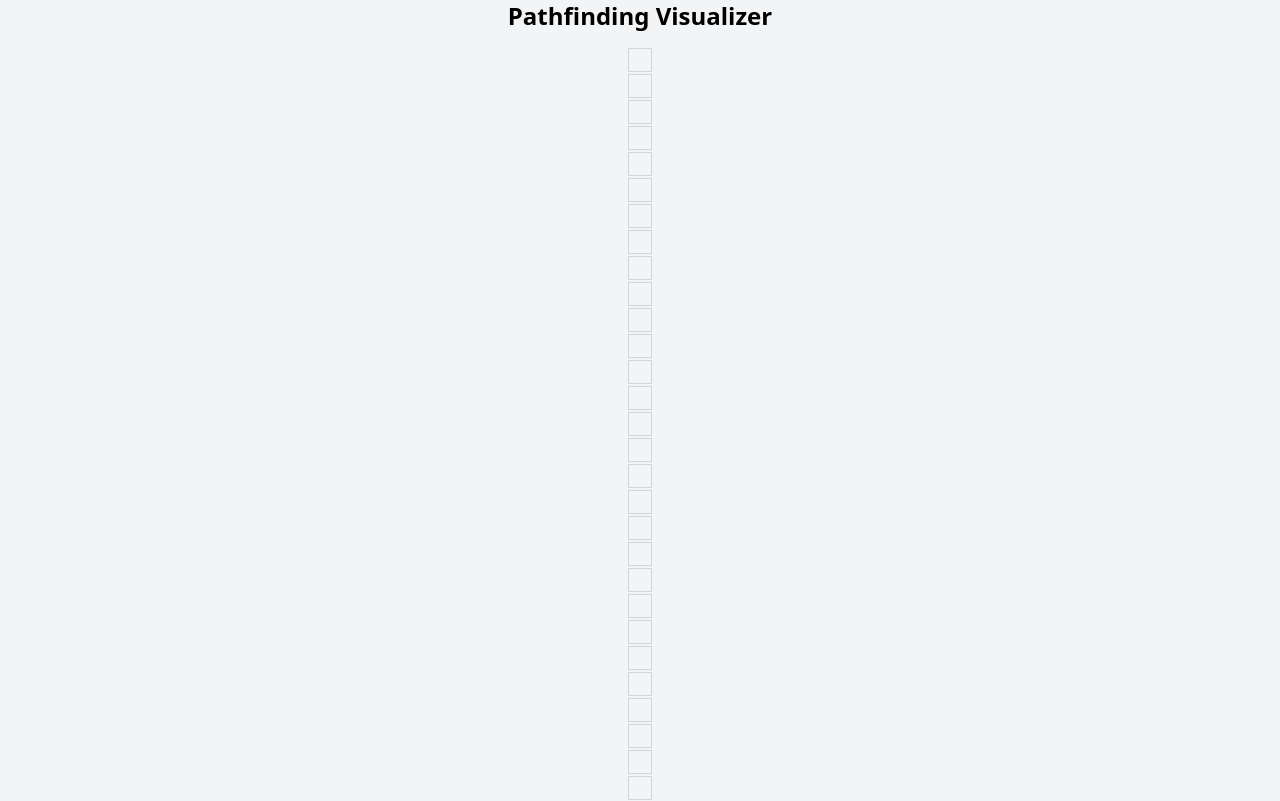
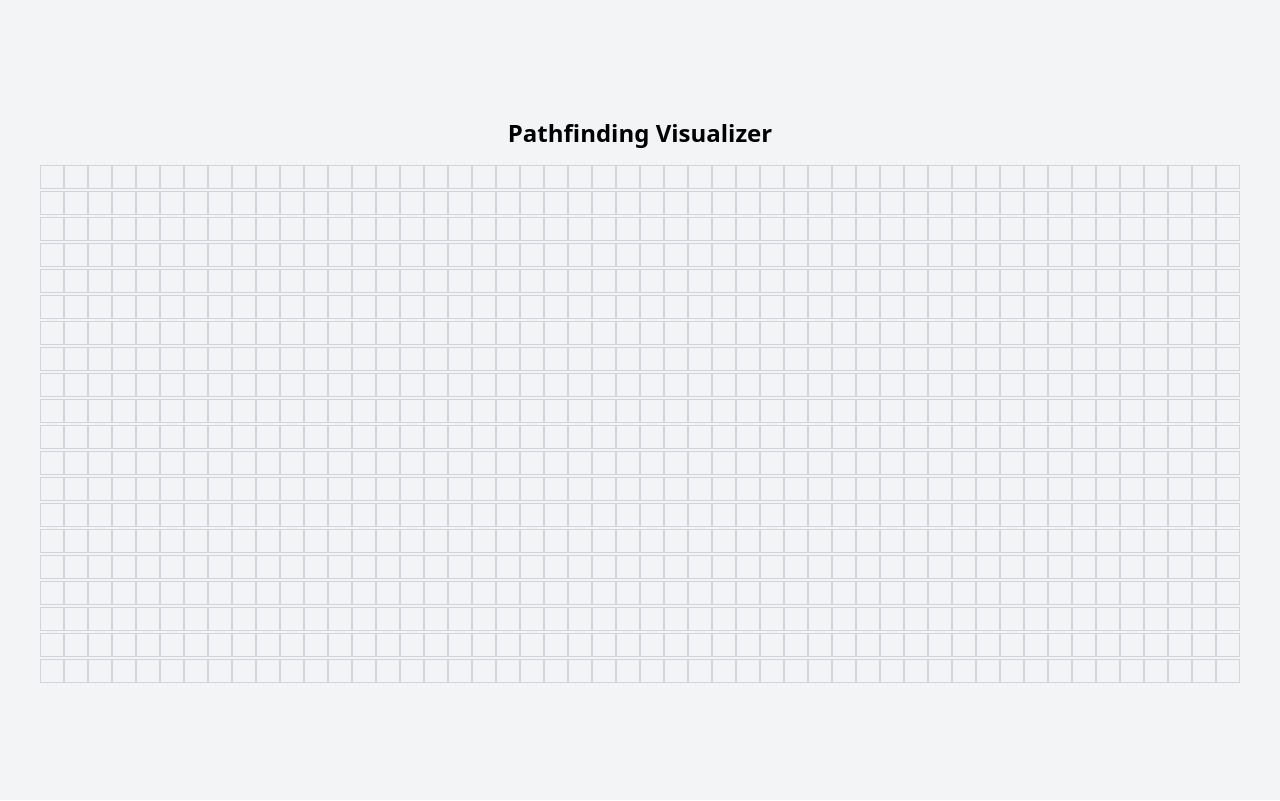
Before and after one commit to iFrey47/pathfinding-visualizer, a React (Create React App) app: page / in a window 1280 px wide. Shown: the top 801 px of the page. Built offline with nearby package versions, Linux system fonts and the light colour scheme.

Commit message:
grid and cells look fine

```diff
--- a/src/components/Cells.tsx
+++ b/src/components/Cells.tsx
@@ -1,13 +1,25 @@
 import React from "react";
 
-interface CellProps {
-  id: number;
+interface NodeProps {
+  isStart: boolean;
+  isEnd: boolean;
+  isObstacle: boolean;
+  onClick: () => void;
 }
 
-const Cell: React.FC<CellProps> = ({ id }) => {
+const Node: React.FC<NodeProps> = ({ isStart, isEnd, isObstacle, onClick }) => {
+  const baseClass = "w-6 h-6 border border-gray-300";
+  const extraClassName = isStart
+    ? "bg-green-500"
+    : isEnd
+    ? "bg-red-500"
+    : isObstacle
+    ? "bg-black"
+    : "";
+
   return (
-    <div className="w-6 h-6 border border-gray-300" id={`cell-${id}`}></div>
+    <div className={`${baseClass} ${extraClassName}`} onClick={onClick}></div>
   );
 };
 
-export default Cell;
+export default Node;
--- a/src/components/Grid.tsx
+++ b/src/components/Grid.tsx
@@ -1,24 +1,67 @@
-import React from "react";
+import React, { useState } from "react";
 import Cell from "./Cells";
 
 const Grid: React.FC = () => {
-  const numRows = 20;
-  const numCols = 50;
+  const [grid, setGrid] = useState(createInitialGrid());
+  const [startCell, setStartCell] = useState<{
+    row: number;
+    col: number;
+  } | null>(null);
+  const [endCell, setEndCell] = useState<{ row: number; col: number } | null>(
+    null
+  );
 
-  const renderGrid = () => {
-    let grid = [];
-    let cellId = 0;
-
-    for (let row = 0; row < numRows; ++row) {
-      for (let col = 0; col < numCols; ++col) {
-        grid.push(<Cell key={cellId} id={cellId} />);
-        ++cellId;
-      }
+  const handleNodeClick = (row: number, col: number) => {
+    const newGrid = [...grid];
+    if (!startCell) {
+      setStartCell({ row, col });
+      newGrid[row][col].isStart = true;
+    } else if (!endCell) {
+      setEndCell({ row, col });
+      newGrid[row][col].isEnd = true;
+    } else {
+      newGrid[row][col].isObstacle = !newGrid[row][col].isObstacle;
     }
-    return grid;
+    setGrid(newGrid);
   };
 
-  return <div className="grid grid-cols-20 gap-0.5">{renderGrid()}</div>;
+  return (
+    <div className="grid grid-cols-50 gap-0.5">
+      {grid.map((row, rowIdx) => (
+        <div key={rowIdx} className="flex">
+          {row.map((cell, cellIdx) => (
+            <Cell
+              key={cellIdx}
+              isStart={cell.isStart}
+              isEnd={cell.isEnd}
+              isObstacle={cell.isObstacle}
+              onClick={() => handleNodeClick(rowIdx, cellIdx)}
+            />
+          ))}
+        </div>
+      ))}
+    </div>
+  );
 };
 
+const createInitialGrid = () => {
+  const grid = [];
+  for (let row = 0; row < 20; row++) {
+    const currentRow = [];
+    for (let col = 0; col < 50; col++) {
+      currentRow.push(createCell(row, col));
+    }
+    grid.push(currentRow);
+  }
+  return grid;
+};
+
+const createCell = (row: number, col: number) => ({
+  row,
+  col,
+  isStart: false,
+  isEnd: false,
+  isObstacle: false,
+});
+
 export default Grid;
```
